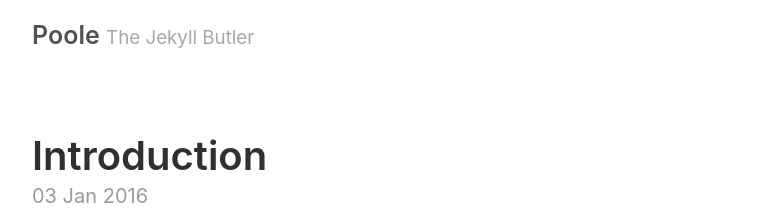
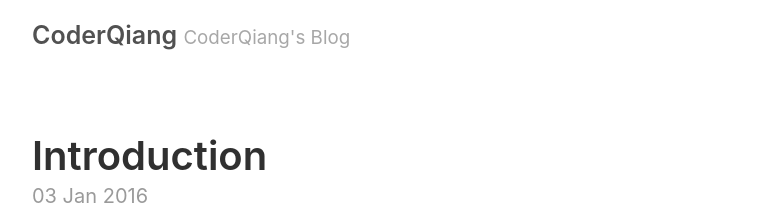
Before and after one commit to QiangGeng/coderqiang.github.io, a Jekyll site: the page built from index.html, in a window 1280 px wide. Shown: the top 214 px of the page, without its empty margins (258-1021 px from the left). Built offline with Jekyll 4.4.1, drawn with Linux system fonts in a browser that asks for light colours; the list of posts is cut into pages by our own code.

Commit message:
update
修改config

```diff
--- a/_config.yml
+++ b/_config.yml
@@ -2,9 +2,9 @@
 permalink:           pretty
 
 # Setup
-title:               Poole
-tagline:             The Jekyll Butler
-url:                 http://getpoole.com
+title:               CoderQiang
+tagline:             CoderQiang's Blog
+url:                 https://qianggeng.github.io
 paginate:            1
 baseurl:             ""
 
@@ -17,14 +17,14 @@ sass:
 
 # About/contact
 author:
-  name:              Mark Otto
+  name:              qiang geng
   url:               https://twitter.com/mdo
-  email:             markdotto@gmail.com
+  email:             935860278@qq.com
 
 # Custom vars
 version:             2.0.0
 github:
-  repo:              https://github.com/poole/poole
+  repo:              https://github.com/qianggeng/qianggeng.github.io
 
 # Gems
 gems:
```
